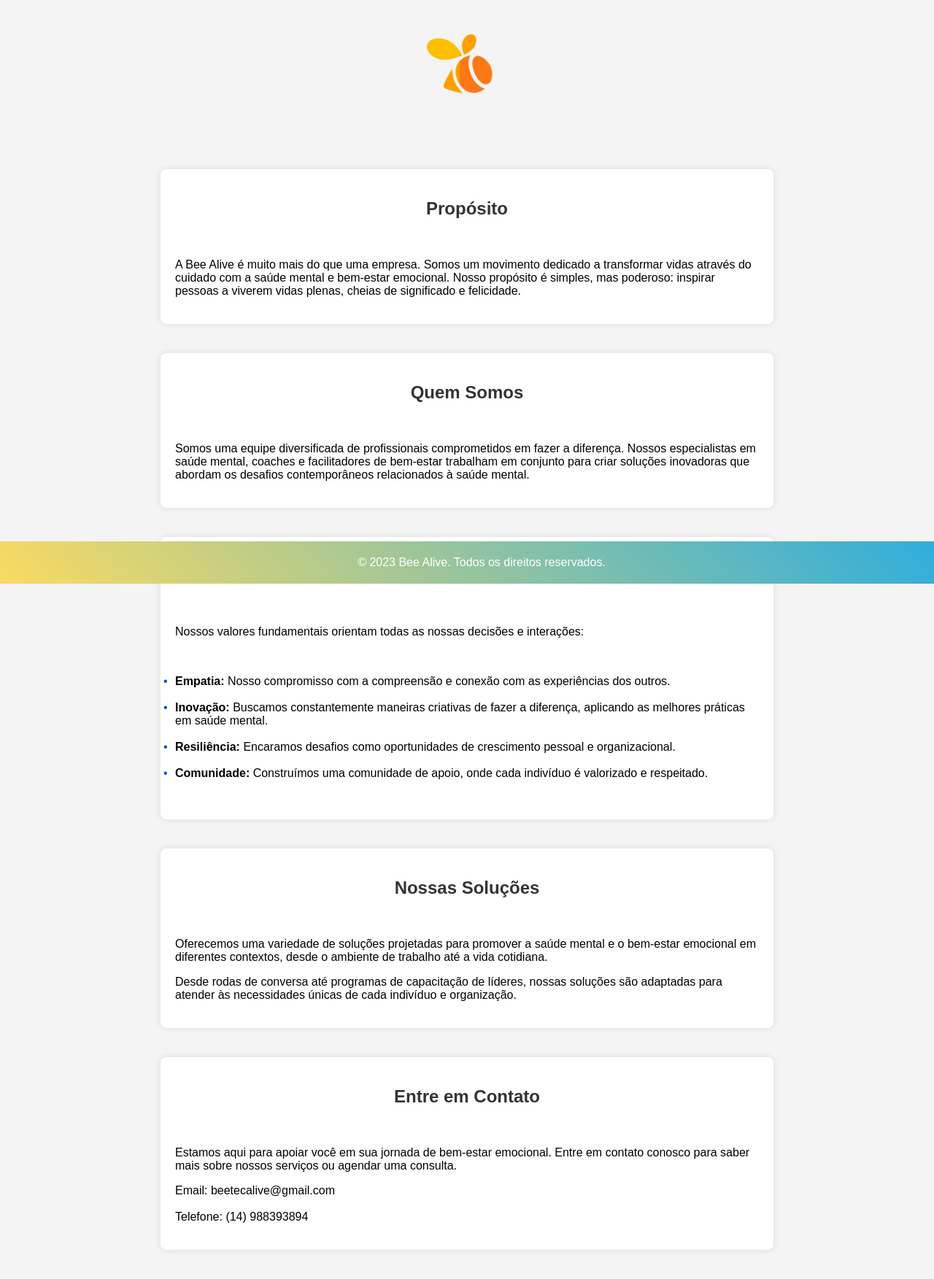
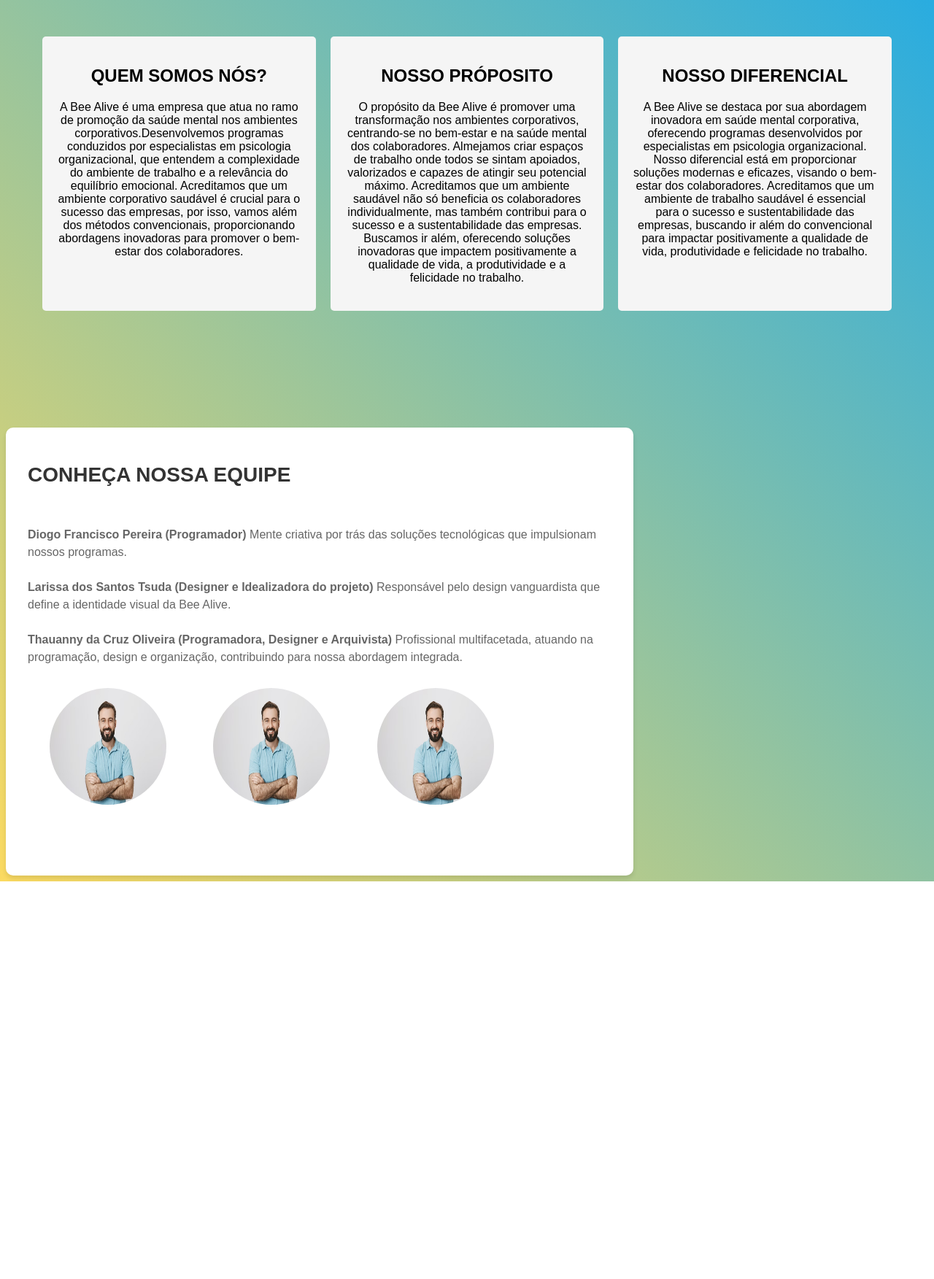
Before and after one commit to diogopereira2006/abelhaviva, a PHP site: page /saibamais.html in a window 1280 px wide. Shown: the whole page at 73% size. After the commit the page ends 1208 px from the top, so only its background shows below. Run offline with PHP 8.4, Linux system fonts and the light colour scheme.

Commit message:
Atualização 17/11/2023

```diff
--- a/saiba.css
+++ /dev/null
@@ -1,72 +0,0 @@
-body {
-    font-family: 'Arial', sans-serif;
-    background-color: #f4f4f4;
-    margin: 0;
-    padding: 0;
-}
-
-header {
-    color: #fff;
-    text-align: center;
-    padding: 10px;
-}
-
-section {
-    max-width: 800px;
-    margin: 40px auto;
-    padding: 20px;
-    background-color: #fff;
-    border-radius: 8px;
-    box-shadow: 0 0 10px rgba(0, 0, 0, 0.1);
-}
-
-h1, h2 {
-    color: #333;
-    text-align: center; /* Centraliza o texto */
-}
-
-ul {
-    list-style-type: none;
-    padding: 0;
-}
-
-ul li::before {
-    content: "\2022";
-    color: #0056b3;
-    display: inline-block;
-    width: 1em;
-    margin-left: -1em;
-}
-
-.card {
-    background-color: #fff;
-    border-radius: 8px;
-    box-shadow: 0 4px 8px rgba(0, 0, 0, 0.1);
-    margin-bottom: 20px;
-    overflow: hidden;
-}
-
-.card img {
-    width: 100%;
-    height: auto;
-    border-bottom: 1px solid #ddd; /* Adiciona uma borda inferior */
-}
-
-.card__content {
-    padding: 20px;
-    text-align: center; /* Centraliza o conteúdo */
-}
-
-footer {
-    background: linear-gradient(45deg, #fbda61, #29ace0);
-    color: #fff;
-    text-align: center;
-    padding: 20px;
-    position: fixed;
-    bottom: 0;
-    width: 100%;
-}
-
-footer p {
-    margin: 0;
-}
--- a/saibamais.html
+++ b/saibamais.html
@@ -1,55 +1,138 @@
+
 <!DOCTYPE html>
-<html lang="pt-BR">
+<html lang="en">
+    <head>
+        <meta charset="UTF-8">
+        <meta name="viewport" content="width=device-width, initial-scale=1.0">
+        <title>Crafting Systems</title>
+        <style>
+        body {
+            font-family: Arial, sans-serif;
+            background: linear-gradient(45deg, #fbda61, #29ace0);
+         }
 
-<head>
-    <meta charset="UTF-8">
-    <meta name="viewport" content="width=device-width, initial-scale=1.0">
-    <link rel="stylesheet" href="saiba.css">
-    <title>Bee Alive - Apresentação</title>
+    .container {
+        display: grid;
+        grid-template-columns: repeat(auto-fit, minmax(200px, 1fr));
+        grid-gap: 20px;
+        margin: 50px;
+    }
+
+    .container {
+        display: grid;
+        grid-template-columns: repeat(auto-fit, minmax(200px, 1fr));
+        grid-gap: 20px;
+        margin: 50px;
+    }
+
+    .box {
+        padding: 20px;
+        background-color: #f5f5f5;
+        border-radius: 5px;
+        text-align: center;
+        cursor: pointer;
+        transition: transform 0.3s ease;
+    }
+
+    .box:hover {
+        transform: scale(1.05);
+    }
+
+    .box:active {
+        transform: scale(1.03);
+    }
+
+    .box-text {
+        margin-top: 10px;
+    }
+
+    .learn-more {
+        display: inline-block;
+        margin-top: 10px;
+        text-decoration: none;
+        color: #333;
+        border-bottom: 1px solid #333;
+        padding-bottom: 2px;
+        transition: color 0.3s ease;
+    }
+
+    .learn-more:hover {
+        color: #111;
+    }
+    .card {
+            background-color: #ffffff;
+            padding: 30px;
+            border-radius: 10px;
+            box-shadow: 0 4px 6px rgba(0, 0, 0, 0.1);
+            max-width: 800px;
+            width: 100%;
+            margin-top: 10rem;
+        }
+        .card h1 {
+            color: #333333;
+            font-size: 28px;
+            margin-bottom: 20px;
+        }
+        .card p {
+            color: #666666;
+            font-size: 16px;
+            line-height: 1.5;
+            margin-bottom: 30px;
+        }
+        .card .learn-more {
+            background-color: #4a4a4a;
+            color: #ffffff;
+            text-decoration: none;
+            padding: 10px 20px;
+            border-radius: 5px;
+            font-size: 16px;
+            margin-bottom: 30px;
+        }
+        .card .learn-more:hover {
+            background-color: #6a6a6a;
+        }
+
+        .teamimg{
+            border-radius: 50%;
+            width: 20%;
+            height: 10rem;
+            overflow: hidden;
+            margin-top: 10rem;
+            margin: 30px;
+        }
+</style>
+
 </head>
+<body>
+    <div class="container">
+        <div class="box">
+            <h2>QUEM SOMOS NÓS?</h2>
+            <p class="box-text">A Bee Alive é uma empresa que atua no ramo de promoção da saúde mental nos ambientes corporativos.Desenvolvemos programas conduzidos por especialistas em psicologia organizacional, que entendem a complexidade do ambiente de trabalho e a relevância do equilíbrio emocional. Acreditamos que um ambiente corporativo saudável é crucial para o sucesso das empresas, por isso, vamos além dos métodos convencionais, proporcionando abordagens inovadoras para promover o bem-estar dos colaboradores.</p>
+        </div>
+        <div class="box">
+            <h2>NOSSO PRÓPOSITO</h2>
+            <p class="box-text">O propósito da Bee Alive é promover uma transformação nos ambientes corporativos, centrando-se no bem-estar e na saúde mental dos colaboradores. Almejamos criar espaços de trabalho onde todos se sintam apoiados, valorizados e capazes de atingir seu potencial máximo. Acreditamos que um ambiente saudável não só beneficia os colaboradores individualmente, mas também contribui para o sucesso e a sustentabilidade das empresas. Buscamos ir além, oferecendo soluções inovadoras que impactem positivamente a qualidade de vida, a produtividade e a felicidade no trabalho.</p>
+        </div>
 
-<body>
-    <header>
-        <img src="img/BEEALIVE.png" width="20%">
-    </header>
+        <div class="box">
+            <h2>NOSSO DIFERENCIAL</h2>
+            <p class="box-text">A Bee Alive se destaca por sua abordagem inovadora em saúde mental corporativa, oferecendo programas desenvolvidos por especialistas em psicologia organizacional. Nosso diferencial está em proporcionar soluções modernas e eficazes, visando o bem-estar dos colaboradores. Acreditamos que um ambiente de trabalho saudável é essencial para o sucesso e sustentabilidade das empresas, buscando ir além do convencional para impactar positivamente a qualidade de vida, produtividade e felicidade no trabalho.</p>
+</div>
 
-    <section id="proposito">
-        <h2>Propósito</h2> <br>
-        <p>A Bee Alive é muito mais do que uma empresa. Somos um movimento dedicado a transformar vidas através do cuidado com a saúde mental e bem-estar emocional. Nosso propósito é simples, mas poderoso: inspirar pessoas a viverem vidas plenas, cheias de significado e felicidade.</p>
-    </section>
 
-    <section id="quem-somos">
-        <h2>Quem Somos</h2> <br>
-        <p>Somos uma equipe diversificada de profissionais comprometidos em fazer a diferença. Nossos especialistas em saúde mental, coaches e facilitadores de bem-estar trabalham em conjunto para criar soluções inovadoras que abordam os desafios contemporâneos relacionados à saúde mental.</p>
-    </section>
 
-    <section id="valores">
-        <h2>Valores</h2> <br>
-        <p>Nossos valores fundamentais orientam todas as nossas decisões e interações:</p><br>
-        <ul>
-            <li><strong>Empatia:</strong> Nosso compromisso com a compreensão e conexão com as experiências dos outros.</li> <br>
-            <li><strong>Inovação:</strong> Buscamos constantemente maneiras criativas de fazer a diferença, aplicando as melhores práticas em saúde mental.</li> <br>
-            <li><strong>Resiliência:</strong> Encaramos desafios como oportunidades de crescimento pessoal e organizacional.</li> <br>
-            <li><strong>Comunidade:</strong> Construímos uma comunidade de apoio, onde cada indivíduo é valorizado e respeitado.</li> <br>
-        </ul>
-    </section>
+</div> </div>
 
-    <section id="nossas-solucoes">
-        <h2>Nossas Soluções</h2> <br>
-        <p>Oferecemos uma variedade de soluções projetadas para promover a saúde mental e o bem-estar emocional em diferentes contextos, desde o ambiente de trabalho até a vida cotidiana.</p>
-        <p>Desde rodas de conversa até programas de capacitação de líderes, nossas soluções são adaptadas para atender às necessidades únicas de cada indivíduo e organização.</p>
-    </section>
-
-    <section id="contato">
-        <h2>Entre em Contato</h2> <br>
-        <p>Estamos aqui para apoiar você em sua jornada de bem-estar emocional. Entre em contato conosco para saber mais sobre nossos serviços ou agendar uma consulta.</p>
-        <p>Email: beetecalive@gmail.com<br>
-           <br> Telefone: (14) 988393894</p>
-    </section>
-
-    <footer>
-        <p>&copy; 2023 Bee Alive. Todos os direitos reservados.</p>
-    </footer>
+<div class="card">
+    <h1>CONHEÇA NOSSA EQUIPE</h1> <br>
+    <p><strong>Diogo Francisco Pereira (Programador)</strong> Mente criativa por trás das soluções tecnológicas que impulsionam nossos programas.
+<br> <br>
+        <strong>Larissa dos Santos Tsuda (Designer e Idealizadora do projeto)</strong> Responsável pelo design vanguardista que define a identidade visual da Bee Alive.
+        <br> <br>
+        <strong>Thauanny da Cruz Oliveira (Programadora, Designer e Arquivista)</strong> Profissional multifacetada, atuando na programação, design e organização, contribuindo para nossa abordagem integrada.
+    <img src="img/caio.jpg" class="teamimg">
+    <img src="img/caio.jpg" class="teamimg">
+    <img src="img/caio.jpg" class="teamimg">
+</div>
 </body>
-
 </html>
--- a/solucoes.html
+++ b/solucoes.html
@@ -14,7 +14,7 @@
     </head>
 <body>
     <div class="container">
-        <h1>NOSSAS SOLUÇÕES</h1><br>
+
 
         <div class="solucao" onclick="toggleAccordion(1)">
             <img src="img/solução2.jpeg" alt="Solução 1">
```
Also changed, not shown: inicio.html (+19 -32 lines), styles/inicio.css (+54 -1 lines), styles/solucoes.css (+14 -6 lines).
